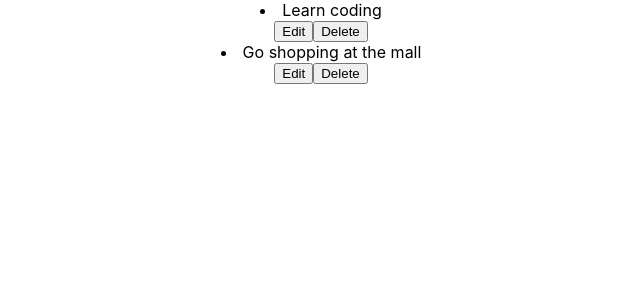
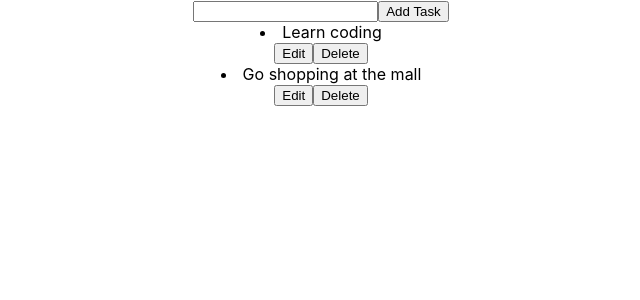
Before and after one commit to JohnMwendwa/todolist, a React (Create React App) app: page / in a window 1280 px wide. Shown: the top 300 px of the page, without its empty margins (319-959 px from the left). Built offline with nearby package versions, Linux system fonts and the light colour scheme; the HTML template or start-up script is replaced by a standard one.

Commit message:
add method to add new tasks

```diff
--- a/src/components/AddTodoForm.js
+++ b/src/components/AddTodoForm.js
@@ -1,9 +1,25 @@
-import React from 'react'
+import React, { useContext } from 'react';
+import useFormInput from '../hooks/useFormInput'
+import {DispatchContext} from '../context/todos.context';
+import {v4 as uuid} from 'uuid';
 
 function AddTodoForm() {
+  const dispatch = useContext(DispatchContext);
+  const [task,handleChange,reset] = useFormInput("");
+  const handleSubmit =(e)=>{
+    e.preventDefault();
+    const newTodo ={task,id:uuid(),completed:false}
+    dispatch({type:"ADD",task:newTodo});
+    reset();
+  }
   return (
-    <form>
-
+    <form onSubmit={handleSubmit}>
+        <input
+        type="text"
+        value={task}
+        onChange={handleChange}
+        />
+        <button>Add Task</button>
     </form>
   )
 }
```
